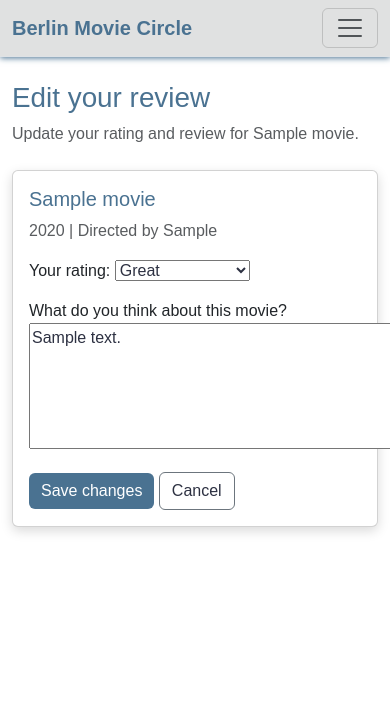
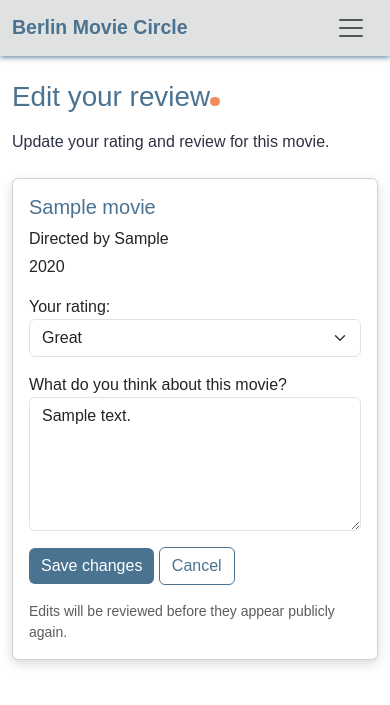
Before and after one commit to angela64711/third-milestone-project, a Django app: page /reviews/1/edit/ in a window 390 px wide; the page is wider, and only the part inside the window is pictured. Shown: the top 705 px of that part. Run offline with Django 4.2, Linux system fonts and the light colour scheme; a user stored in the database is signed in; tables that the repository leaves empty hold one stand-in row (values such as "Sample post"); some web fonts are replaced.

Commit message:
Improve mobile responsiveness for xs screens

```diff
--- a/movies/forms.py
+++ b/movies/forms.py
@@ -112,6 +112,7 @@ class ReviewForm(forms.ModelForm):
         ],
         required=True,
         label="Your rating",
+        widget=forms.Select(attrs={"class": "form-select"}),
     )
 
     review_text = forms.CharField(
@@ -119,6 +120,7 @@ class ReviewForm(forms.ModelForm):
         label="What do you think about this movie?",
         widget=forms.Textarea(
             attrs={
+                "class": "form-control",
                 "rows": 5,
                 "placeholder": "Tell the community if this movie is worth watching...",
             }
--- a/movies/static/css/style.css
+++ b/movies/static/css/style.css
@@ -98,7 +98,18 @@ h1 {
 .navbar-brand:focus {
     color: var(--accent-color);
 }
+.navbar-brand {
+    font-size: clamp(1rem, 5vw, 1.5rem)
+}
 
+.navbar-toggler {
+    border: none;
+    box-shadow: none;
+}
+
+.navbar-toggler:focus {
+    box-shadow: 0 0 0 0.2rem rgba(var(--primary-rgb), 0.25);
+}
 
 
 /*------------------------------------- Global Button Styles */
@@ -158,7 +169,6 @@ h1 {
 }
 
 .hero-content {
-    max-width: 50%;
     text-align: left;
 }
 
@@ -182,7 +192,7 @@ h1 {
 
 .poster-placeholder {
     width: 80%;
-    max-width: 180px;
+    max-width: 250px;
 }
 
 .poster-placeholder img {
@@ -201,3 +211,19 @@ h1 {
 .required-star {
     color: var(--accent-color);
 }
+
+/*------------------------------------------------ Signup Page */
+
+form input[type="text"],
+form input[type="password"],
+form input[type="email"] {
+    width: 100%;
+}
+
+/*--------------------------------------------- Media Queries */
+
+@media screen and (min-width: 768px) {
+    .hero-content {
+        max-width: 50%;
+    }
+}
--- a/movies/templates/movies/browse.html
+++ b/movies/templates/movies/browse.html
@@ -33,7 +33,7 @@
                         {% endif %}
 
                         <div class="mt-auto">
-                            <div class="d-flex align-items-center justify-content-center mx-auto mb-3 text-center">
+                            <div class="poster-placeholder d-flex align-items-center justify-content-center mx-auto mb-3 text-center">
                             <img src="{% static 'images/camera.webp' %}" class="img-fluid h-100"
                                 alt="Cinema camera placeholder">
                         </div>
--- a/movies/templates/movies/edit_review.html
+++ b/movies/templates/movies/edit_review.html
@@ -3,9 +3,9 @@
 {% block content %}
 
 <section class="mb-4">
-    <h1>Edit your review</h1>
-    <p class="text-muted">
-        Update your rating and review for {{ review.movie.title }}.
+    <h1 class="mb-3">Edit your review<span class="accent-dot"></span></h1>
+    <p>
+        Update your rating and review for this movie.
     </p>
 </section>
 
@@ -18,17 +18,16 @@
                         {{ review.movie.title }}
                     </h2>
 
-                    {% if review.movie.release_year or review.movie.director %}
-                        <p class="text-muted">
-                            {% if review.movie.release_year %}
-                                {{ review.movie.release_year }}
-                            {% endif %}
+                    {% if review.movie.director %}
+                    <p class="mb-1">
+                        Directed by {{ review.movie.director }}
+                    </p>
+                    {% endif %}
 
-                            {% if review.movie.director %}
-                                {% if review.movie.release_year %} | {% endif %}
-                                Directed by {{ review.movie.director }}
-                            {% endif %}
-                        </p>
+                    {% if review.movie.release_year %}
+                    <p>
+                        {{ review.movie.release_year }}
+                    </p>
                     {% endif %}
 
                     <form method="post">
@@ -39,9 +38,12 @@
                             Save changes
                         </button>
 
-                        <a href="{% url 'my_reviews' %}" class="btn btn-outline-secondary">
+                        <a href="{% url 'my_reviews' %}" class="btn btn-outline">
                             Cancel
                         </a>
+                        <p class="form-text mt-3 mb-0">
+                            Edits will be reviewed before they appear publicly again.
+                        </p>
                     </form>
                 </div>
             </div>
--- a/templates/account/login.html
+++ b/templates/account/login.html
@@ -6,7 +6,7 @@
         <div class="col-12 col-md-8 col-lg-5">
             <div class="card shadow-sm">
                 <div class="card-body p-4">
-                    <h1 class="h3 mb-3 text-center">Login</h1>
+                    <h1 class="mb-3 text-center">Login<span class="accent-dot"></span></h1>
                     <p class="text-muted text-center mb-4">
                         Log in to submit movie recommendations and manage your reviews.
                     </p>
--- a/templates/account/logout.html
+++ b/templates/account/logout.html
@@ -6,10 +6,10 @@
         <div class="col-12 col-md-8 col-lg-5">
             <div class="card shadow-sm">
                 <div class="card-body p-4">
-                    <h1 class="h3 mb-3 text-center">Logout</h1>
+                    <h1 class="mb-3 text-center">Logout<span class="accent-dot"></span></h1>
 
                     <p class="text-muted text-center mb-4">
-                        Are you sure you want to log out?
+                        Are you sure you want to log out of your account?
                     </p>
 
                     <form method="post">
--- a/templates/account/signup.html
+++ b/templates/account/signup.html
@@ -6,7 +6,7 @@
         <div class="col-12 col-md-8 col-lg-5">
             <div class="card shadow-sm">
                 <div class="card-body p-4">
-                    <h1 class="h3 mb-3 text-center">Register</h1>
+                    <h1 class="mb-3 text-center">Register<span class="accent-dot"></span></h1>
                     <p class="text-muted text-center mb-4">
                         Create an account to recommend movies and write reviews.
                     </p>
```
Also changed, not shown: movies/templates/movies/delete_review.html (+4 -4 lines), movies/templates/movies/index.html (+5 -4 lines), movies/templates/movies/movie_detail.html (+8 -13 lines), movies/templates/movies/submit_movie.html (+7 -7 lines).
